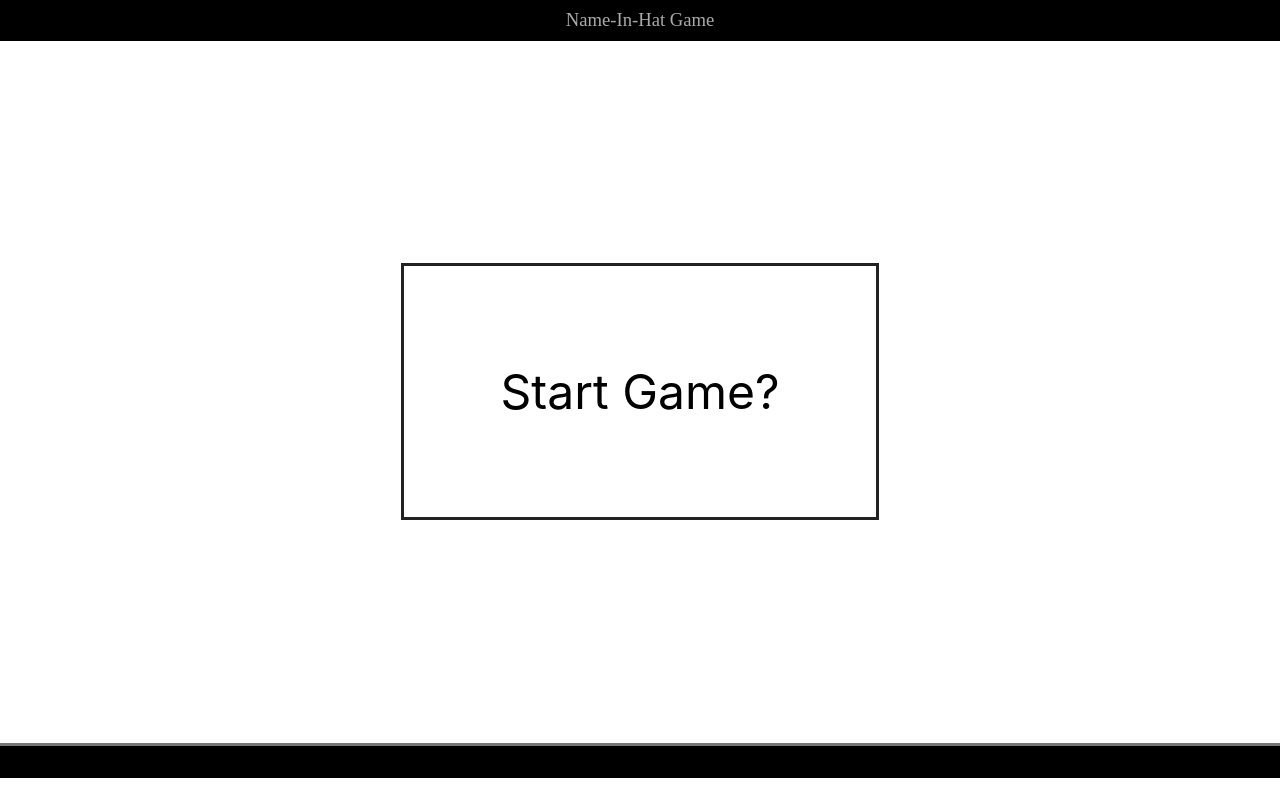
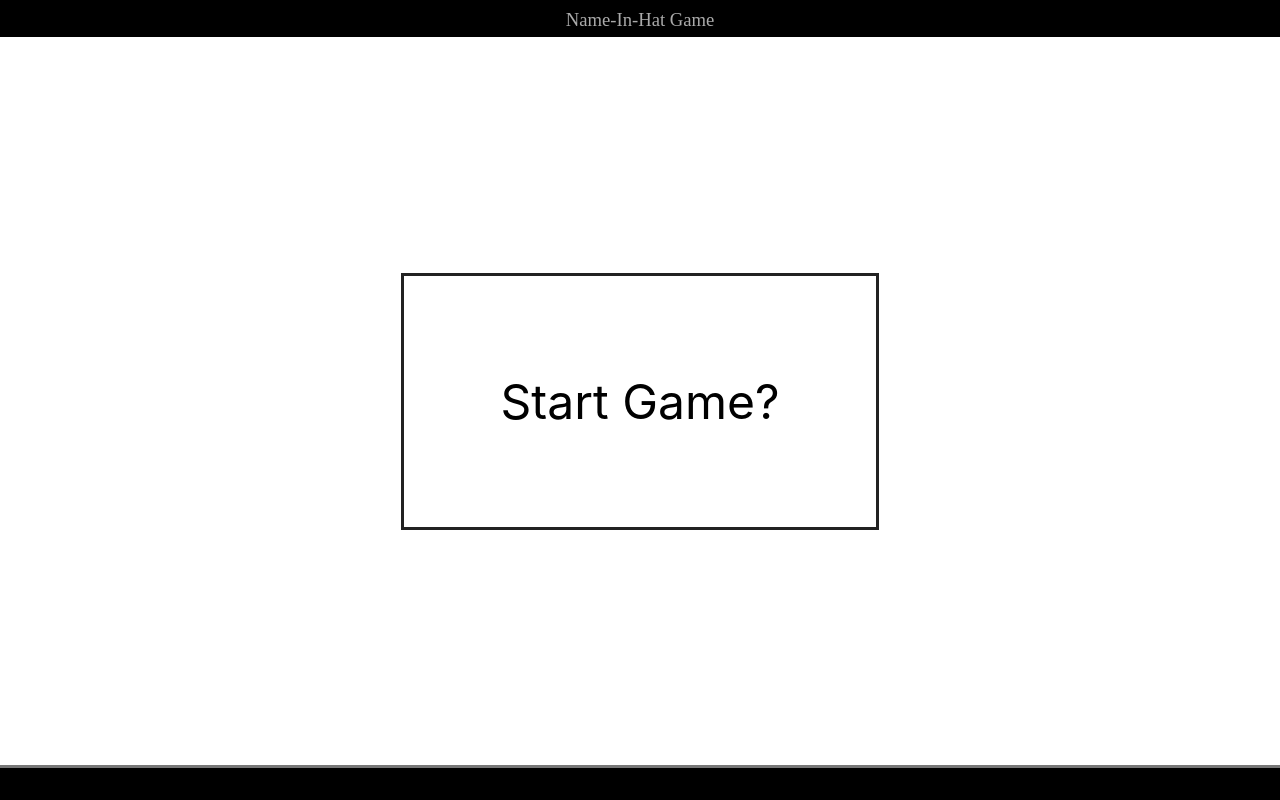
Before and after one commit to thinkle/hat-game, a Svelte app: page / in a window 1280 px wide. Built offline with nearby package versions, Linux system fonts and the light colour scheme.

Commit message:
Fix size of full-screen box

```diff
--- a/src/App.svelte
+++ b/src/App.svelte
@@ -26,16 +26,22 @@
      font-size: 14pt;
      color: #aaa;
      text-align: center;
-     height: 22px;
+     height: 2em;
      background-color: black;
      padding-top: 0.5em;
      padding-bottom: 0.5em;
+     box-sizing: border-box;
  }
  div {
-     height: calc(100vh - 22px);
+     height: 100vh;
+     height: -webkit-fill-available;
+     width: 100%;
+     position: absolute;
+     top: 0;
+     left: 0;
      display: flex;
      flex-direction: column;
      justify-content: center;
      align-items: stretch;
  }
- </style>
+</style>
```
